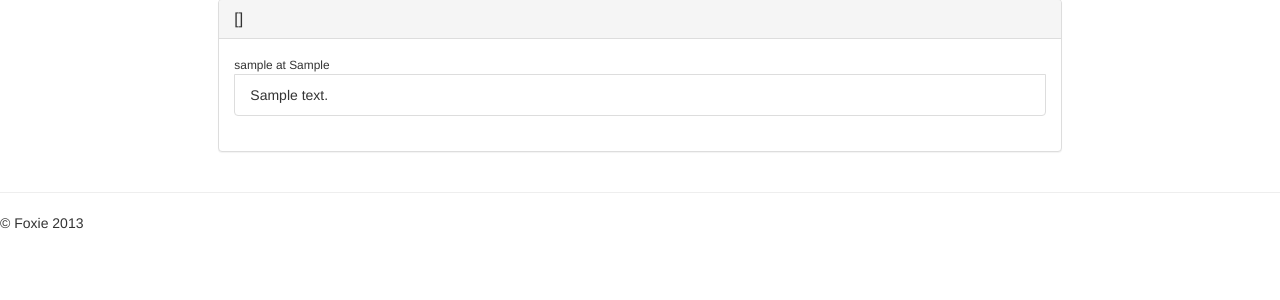
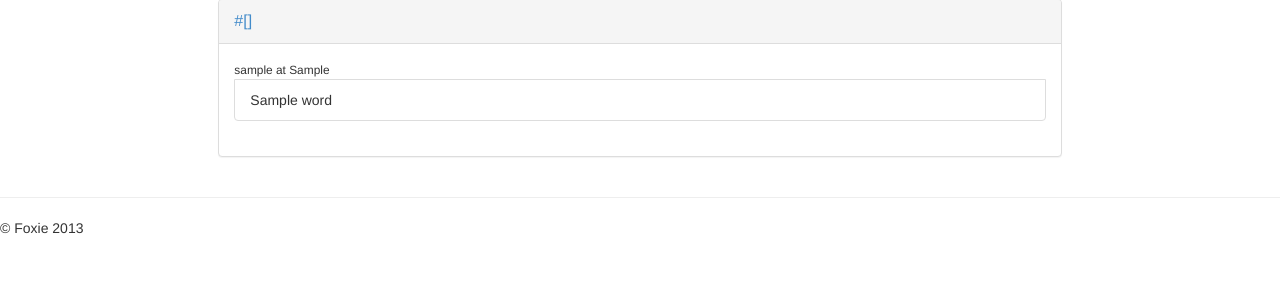
Before and after one commit to jpulec/foxie, a Django app: template foxie/templates/main/trending.html in a window 1280 px wide. Shown: the part 51-351 px from the top of the page. Run offline with Django 3.2, Linux system fonts and the light colour scheme; the template is opened without the code that fills it: most values are stand-ins (such as "Sample title", 1, 10 or a date in 2020); some libraries are stand-ins or nearby versions.

Commit message:
Got Trending to work properly

```diff
--- a/foxie/templates/main/profile.html
+++ b/foxie/templates/main/profile.html
@@ -62,7 +62,7 @@
                  <li class="list-group-item">
                  {% for word in yip.get_words %}
                     {% if word|first == '#' %}
-                        <b>{{ word }}</b>
+                    <a href="/trending/{{ word|slice:"1:" }}/">{{ word }}</a>
                     {% else %}
                         {{ word }}
                     {% endif %}
--- a/foxie/templates/main/trending.html
+++ b/foxie/templates/main/trending.html
@@ -8,13 +8,23 @@
     <div class="container col-lg-8 col-lg-offset-2">
         <div class="panel panel-default">
             <div class="panel-heading">
-                <h3 class="panel-title">{{ name }}</h3>
+                <a href"." class="panel-title" style="color:#428bca">#{{ name|capfirst }}</a>
             </div>
             <div class="panel-body">
                 <ul class="list-group">
                      {% for yip in latest %}
                      <small>{{ yip.user.username }} at {{ yip.dt }}</small>
-                     <li class="list-group-item">{{ yip.text }}</li>
+                     <li class="list-group-item">
+                 {% for word in yip.get_words %}
+                    {% if word|first == '#' %}
+                    <a href="/trending/{{ word|slice:"1:" }}/">{{ word }}</a>
+                    {% else %}
+                        {{ word }}
+                    {% endif %}
+                    {% endfor %}
+                    </li>
+                     {% empty %}
+                     It doesn't look like anyone has said anything about <a href=".">#{{ name }}</a> yet.
                      {% endfor %}
                  </ul>
             </div>
--- a/foxie/urls.py
+++ b/foxie/urls.py
@@ -13,7 +13,7 @@
     url(r'^yip/$', YipView.as_view(), name="yip"),
     url(r'^follow/$', FollowView.as_view(), name="follow"),
     url(r'^trending/$', TrendingView.as_view(), name="trending"),
-    url(r'^trending/(?P<name>)/$', TrendingView.as_view(), name="trending_query"),
+    url(r'^trending/(?P<name>\w+)/$', TrendingView.as_view(), name="trending_query"),
     # Uncomment the admin/doc line below to enable admin documentation:
     # url(r'^admin/doc/', include('django.contrib.admindocs.urls')),
 
--- a/requirements/common.txt
+++ b/requirements/common.txt
@@ -1,3 +1,3 @@
 Django==1.5.2
 South==0.7.4
-djang0-registration==1.0
+django-registration==1.0
```
Also changed, not shown: foxie/apps/main/views.py (+19 -2 lines), 4 other files.
